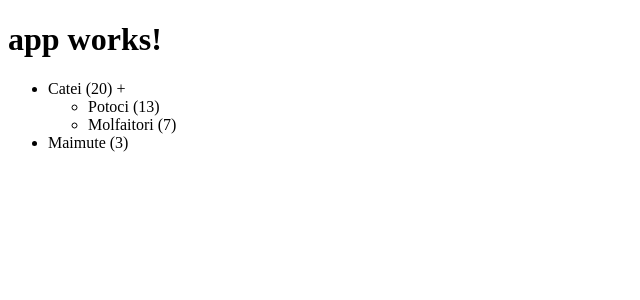
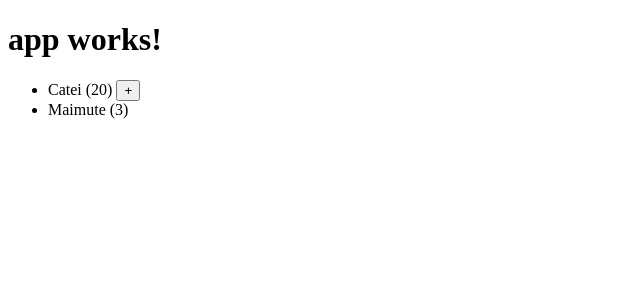
Before and after one commit to dreiv/ng-list, an Angular app: page / in a window 1280 px wide. Shown: the top 300 px of the page, without its empty margins (0-640 px from the left). Built offline with nearby package versions, Linux system fonts and the light colour scheme.

Commit message:
added button to trigger subhit

```diff
--- a/src/app/list/list.component.html
+++ b/src/app/list/list.component.html
@@ -1,10 +1,10 @@
 <ul>
   <li *ngFor="let hit of hits">
     {{hit.title}} ({{hit.count}})
-    <ng-container *ngIf="hit.subhits">
-      +
+    <ng-container *ngIf="hit.hasSubHits">
+      <button (click)="getSubHits(hit)">+</button>
       <ul>
-        <li *ngFor="let hit of hit.subhits">{{hit.title}} ({{hit.count}})</li>
+        <li *ngFor="let hit of hit.subHits">{{hit.title}} ({{hit.count}})</li>
       </ul>
     </ng-container>
   </li>
--- a/src/app/list/list.component.ts
+++ b/src/app/list/list.component.ts
@@ -11,22 +11,25 @@ export class ListComponent {
     {
       title: "Catei",
       count: 20,
-      subhits: [
-        {
-          title: "Potoci",
-          count: 13
-        },
-        {
-          title: "Molfaitori",
-          count: 7
-        }
-      ]
+      hasSubHits: true,
     },
     {
       title: "Maimute",
-      count: 3
+      count: 3,
+      hasSubHits: false
     }
   ]
 
   constructor() { }
+
+  getSubHits(hit: any) {
+    hit.subHits = [{
+      title: "Potoci",
+      count: 13
+    },
+      {
+        title: "Molfaitori",
+        count: 7
+      }];
+  }
 }
```
